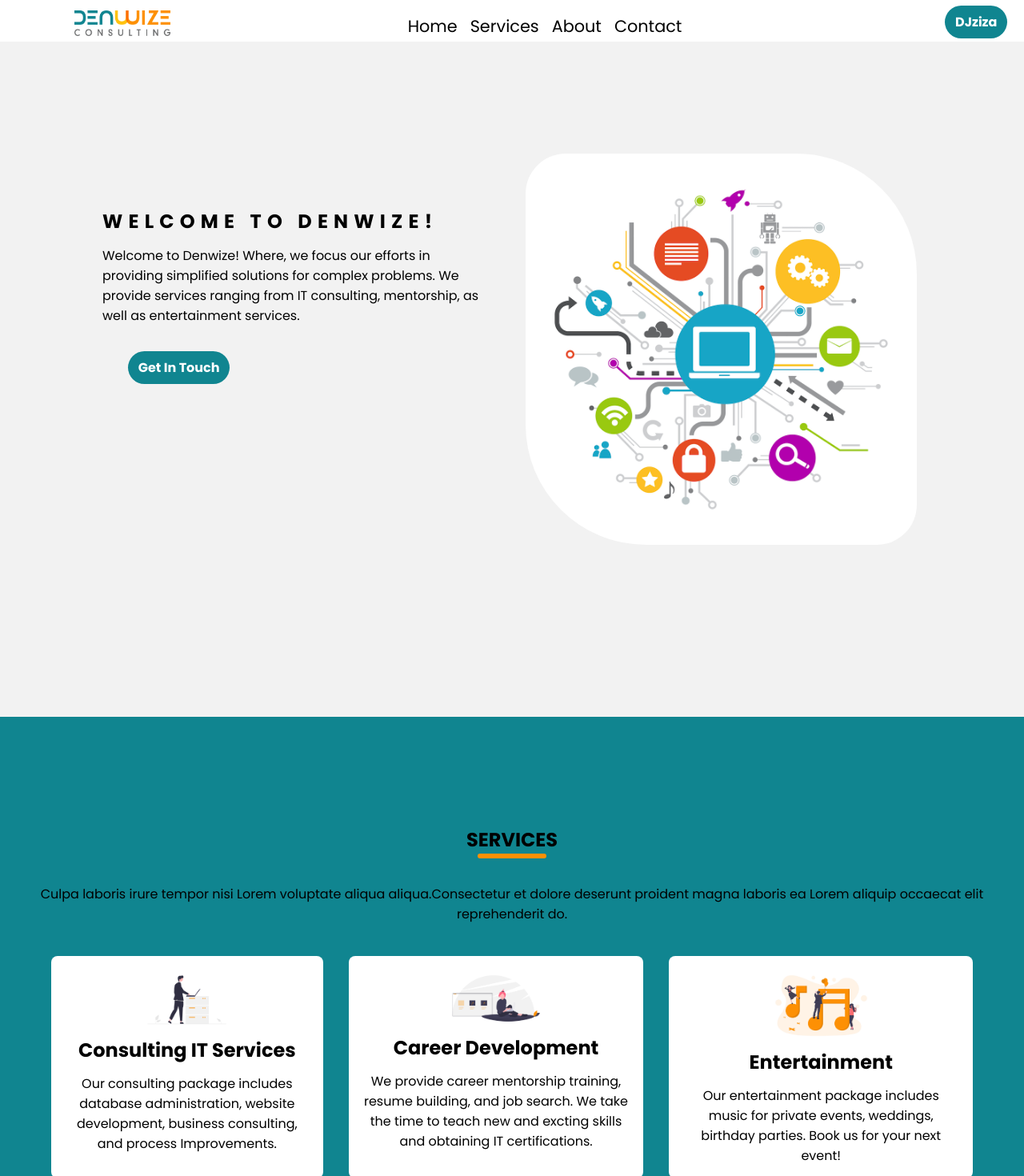
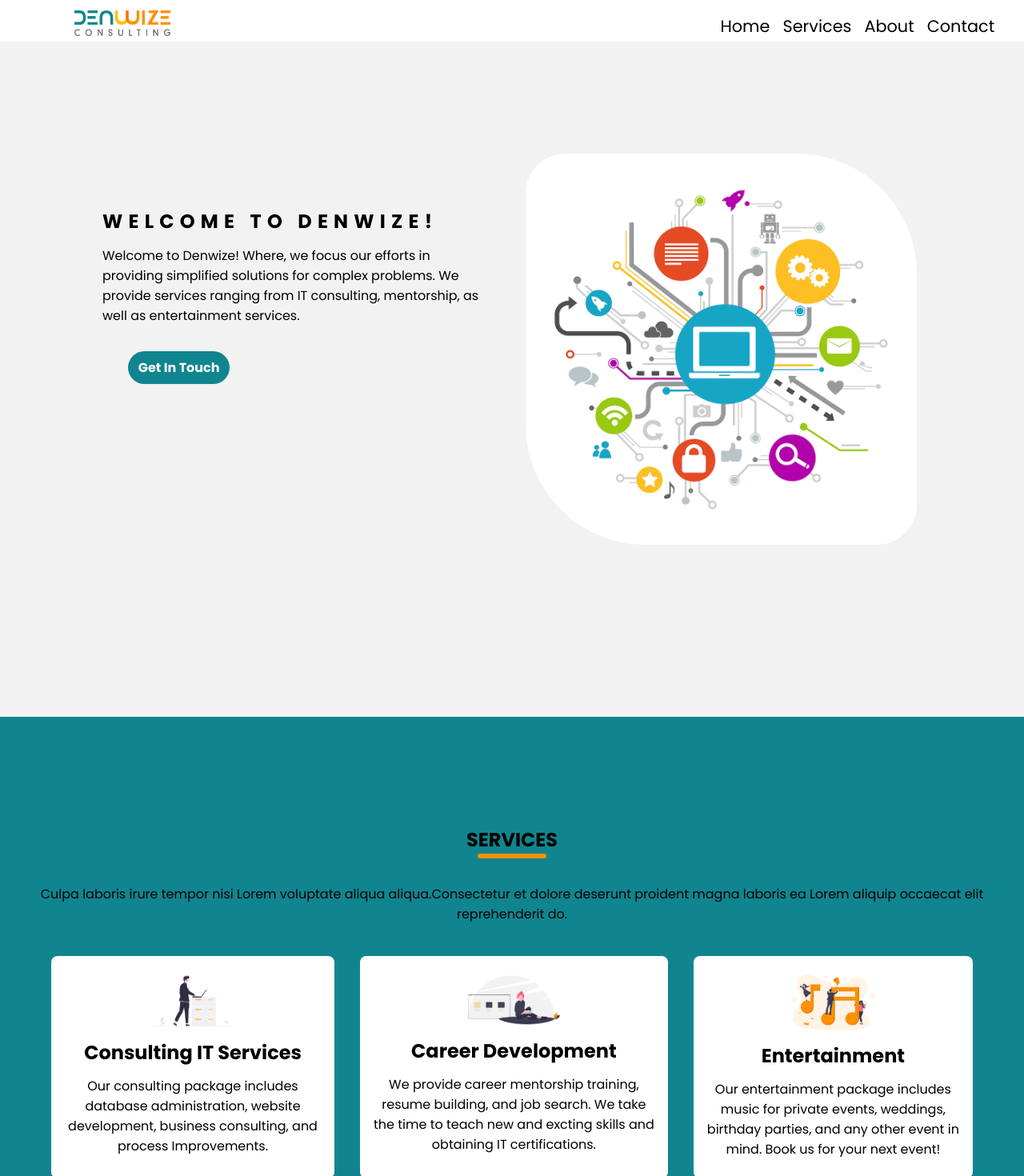
Before and after one commit to gustaveH/denwize2-0, a React (Create React App) app: page / in a window 1280 px wide. Shown: the top 1470 px of the page at 80% size. Built offline with nearby package versions, Linux system fonts and the light colour scheme.

Commit message:
minor fixes

```diff
--- a/src/App.scss
+++ b/src/App.scss
@@ -6,6 +6,9 @@
   font-family: 'Poppins', serif;
   h1 {
     text-transform: capitalize;
+  }
+  a {
+    text-decoration: none;
   }
 
   // header
@@ -241,6 +244,7 @@ body {
 //Card
 .card {
   padding: 0.5em;
+  text-decoration: none;
   background: var(--mainWhite);
   margin: 1em;
   padding: 1em;
@@ -250,10 +254,19 @@ body {
     width: 40%;
     border-radius: 0.5em;
   }
-  .card-service {
+  .card-service,
+  .card-message {
     margin-bottom: 0.5em;
+    color: var(--mainBlack);
   }
+
   &:hover {
+    cursor: pointer;
+    transition: background-color 0.5s ease;
+    background-color: var(--secondaryColor);
+  }
+  &:visited {
+    cursor: pointer;
     transition: background-color 0.5s ease;
     background-color: var(--secondaryColor);
   }
--- a/src/components/Navigation.js
+++ b/src/components/Navigation.js
@@ -43,14 +43,6 @@ const Navigation = () => {
               );
             })}
           </ul>
-          <a
-            className='dj-ziza-btn'
-            href='https://www.djziza.com/'
-            target='_blank'
-            rel='noreferrer'
-          >
-            <Button message='DJziza' />
-          </a>
         </nav>
       </header>
     </div>
--- a/src/components/Services.js
+++ b/src/components/Services.js
@@ -36,12 +36,14 @@ const Services = () => {
               message='We provide career mentorship training, resume building, and job search. We take the time to teach new and excting skills and obtaining IT certifications. '
             />
 
-            <Card
-              className='cards'
-              avatar={MusicAvatar}
-              service='Entertainment'
-              message='Our entertainment package includes music for private events, weddings, birthday parties. Book us for your next event!'
-            />
+            <a href='https://www.djziza.com/' target='_blank '>
+              <Card
+                className='cards'
+                avatar={MusicAvatar}
+                service='Entertainment'
+                message='Our entertainment package includes music for private events, weddings, birthday parties, and any other event in mind. Book us for your next event!'
+              />
+            </a>
           </div>
         </div>
       </section>
```
